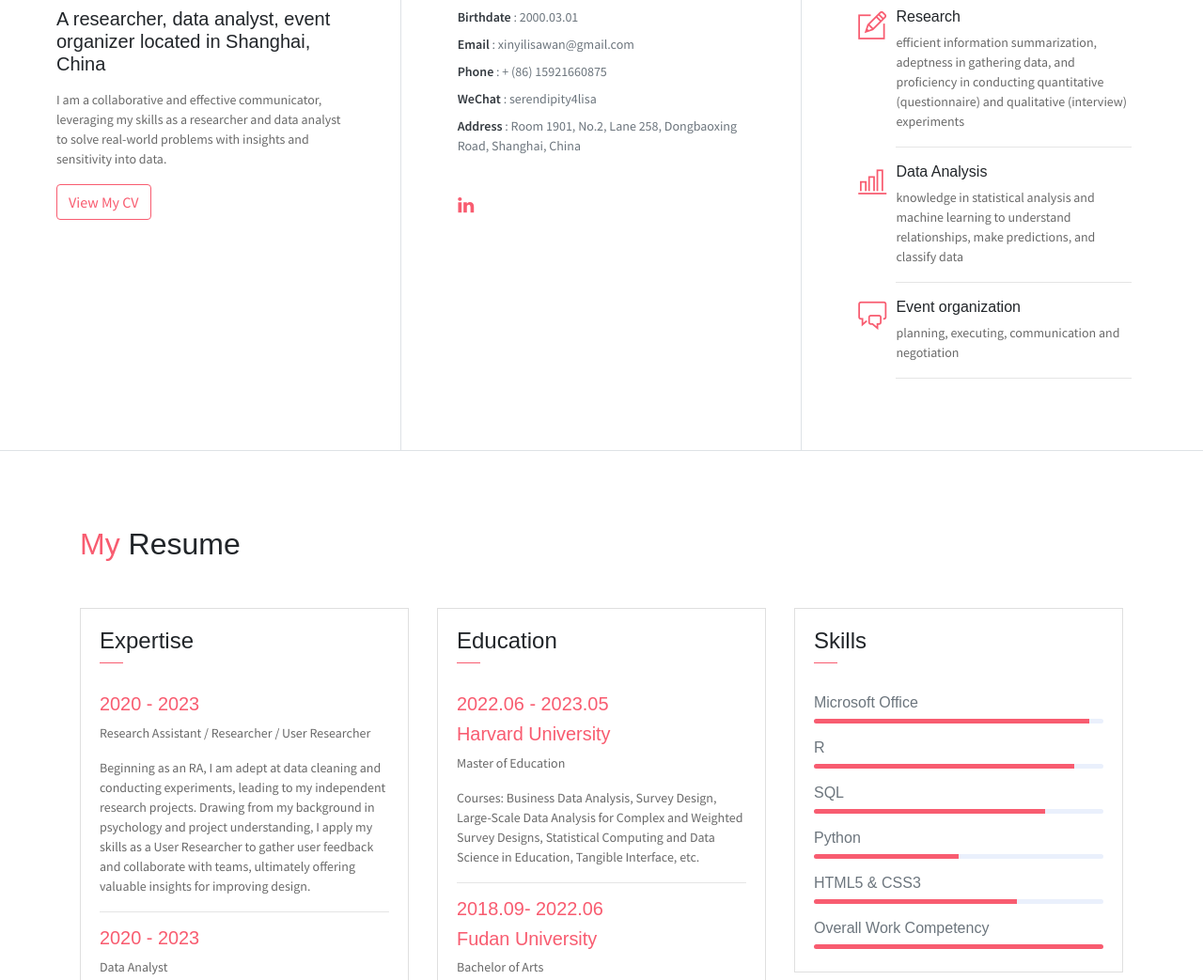
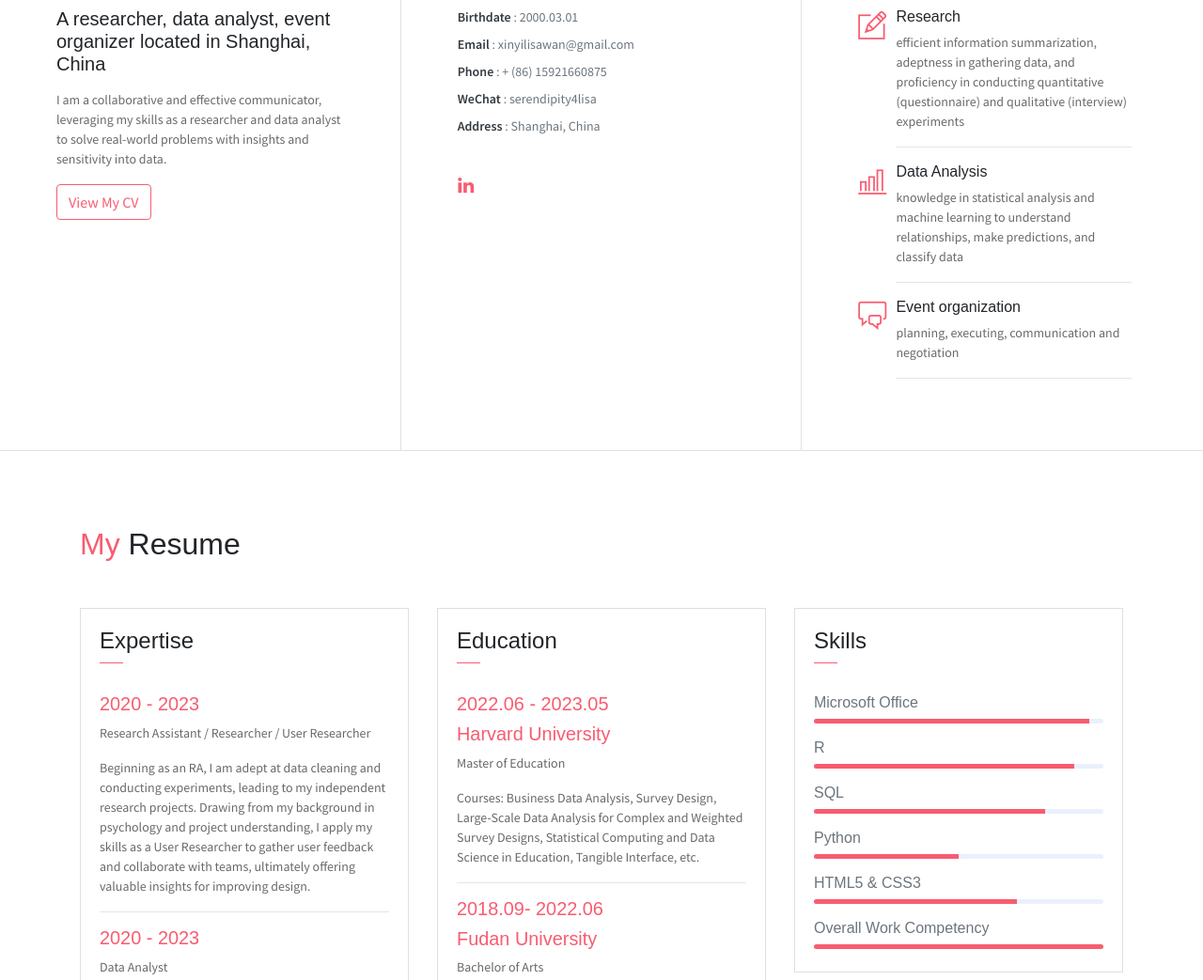
Before and after one commit to xinyilisawan/xinyilisawan.github.io, a website: page index.html in a window 1280 px wide. Shown: the part 860-1903 px from the top of the page at 94% size. Drawn offline with Linux system fonts and the light colour scheme; some packages are replaced by stand-ins of ours; files that its build step writes are made by us from their sources; some icons are missing; files whose address does not match are found by name.

Commit message:
Update index.html

```diff
--- a/index.html
+++ b/index.html
@@ -76,7 +76,7 @@
                     <li><span>Email</span> : xinyilisawan@gmail.com</li>
                     <li><span>Phone</span> : + (86) 15921660875</li>
                     <li><span>WeChat</span> : serendipity4lisa</li>
-                    <li><span>Address</span> :  Room 1901, No.2, Lane 258, Dongbaoxing Road, Shanghai, China</li>
+                    <li><span>Address</span> : Shanghai, China</li>
                 </ul>
                 <ul class="social-icons pt-3">
                     <li class="social-item"><a class="social-link" href="https://www.linkedin.com/in/xinyi-lisa-wan"><i class="ti-linkedin" aria-hidden="true"></i></a></li>
@@ -586,7 +586,7 @@
                                 <i class="ti-map-alt icon-md"></i>
                             </div>
                             <div class="col-10">
-                                <h6 class="d-inline">Address :<br> <span class="text-muted">Room 1901, No.2, Lane 258, Dongbaoxing Road, Shanghai, China.</span></h6>
+                                <h6 class="d-inline">Address :<br> <span class="text-muted">Shanghai, China.</span></h6>
                             </div>
                         </div>
                         <div class="row mb-2">
@@ -596,6 +596,9 @@
                             <div class="col-10">
                                 <h6 class="d-inline">Email :<br> <span class="text-muted">xinyilisawan@gmail.com</span></h6>
                             </div>
+			    <ul class="social-icons pt-4">
+	                        <li class="social-item"><a class="social-link text-dark" href="https://www.linkedin.com/in/xinyi-lisa-wan"><i class="ti-linkedin" aria-hidden="true"></i></a></li>
+                            </ul>
                         </div>
                     </div>
                 </div>
```
